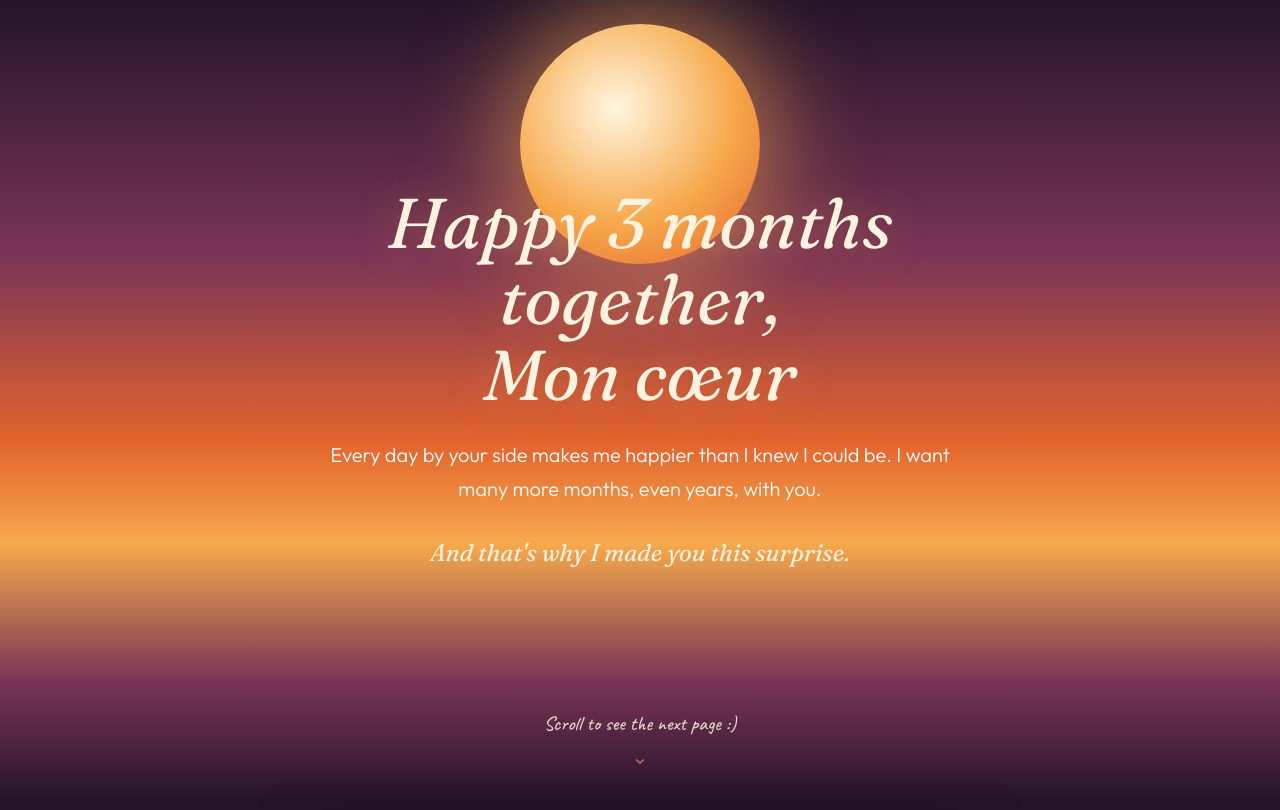
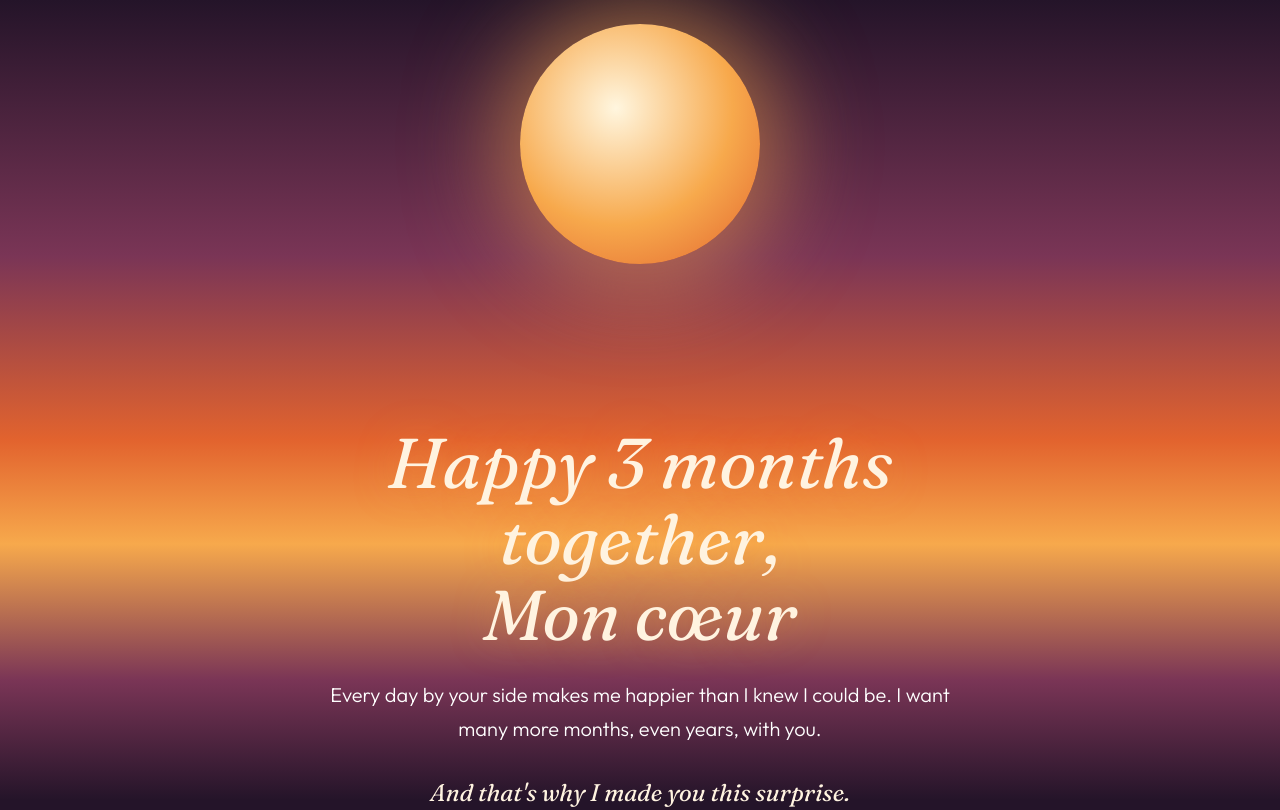
Before and after one commit to safegx/3m, a plain HTML site: page index.html in a window 1280 px wide. Shown: the top 810 px of the page. Drawn offline with Linux system fonts and the light colour scheme; animation ran at ten frames a second.

Commit message:
Update index.html

```diff
--- a/index.html
+++ b/index.html
@@ -30,13 +30,14 @@
   background: var(--twilight);
   overflow-x: hidden;
   scroll-snap-type: y proximity;
+  position: relative;
 }
 
 
   #sky{
     position: fixed;
     inset: 0;
-    z-index: -2;
+    z-index: 0;
     background: linear-gradient(to bottom,
       var(--twilight) 0%,
       var(--dusk-rose) 32%,
@@ -48,7 +49,7 @@
   }
 
   #sun{
-    position: fixed;
+    position: relative;
     left: 50%;
     width: 240px;
     height: 240px;
@@ -56,14 +57,14 @@
     background: radial-gradient(circle at 40% 35%, #fff6df, var(--amber) 55%, var(--sunset) 100%);
     box-shadow: 0 0 90px 20px rgba(247,169,76,0.55);
     transform: translate(-50%, -50%);
-    z-index: -1;
+    z-index: 2;
     top: 22vh;
     pointer-events: none;
   }
 
   .star{
     position: fixed;
-    z-index: -1;
+    z-index: 1;
     width: 2px;
     height: 2px;
     border-radius: 50%;
@@ -426,7 +427,7 @@ ol.love-list li.in-view{
 
     // sun travels from ~18vh to ~78vh as the page is scrolled
    const sunTop = 18 + progress * 60;
-sun.style.top = sunTop + 'svh';
+sun.style.top = sunTop + 'vh';
     sun.style.opacity = String(1 - progress * 0.55);
 
     // stars fade in once we pass the midpoint (once the "sun" is low)
```
